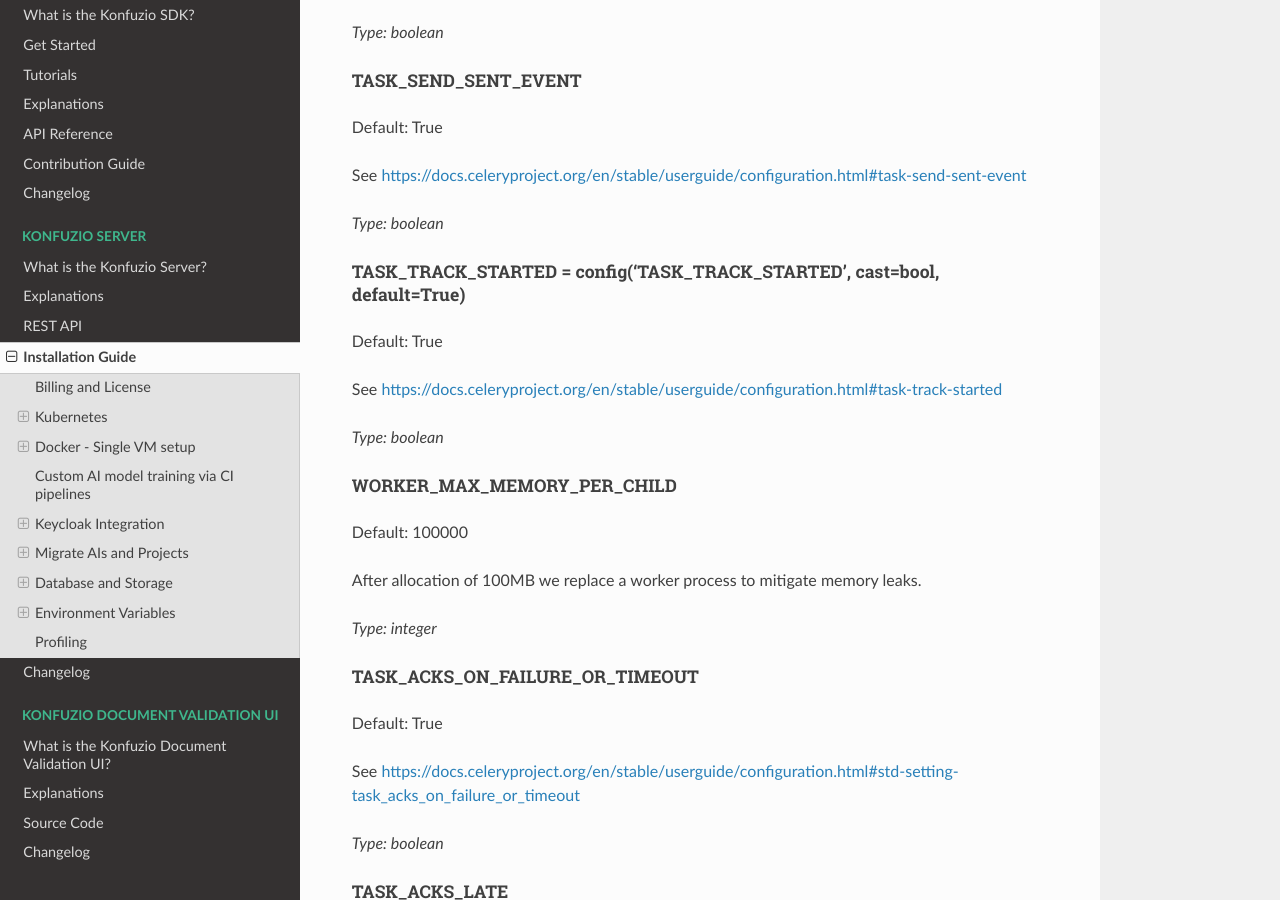
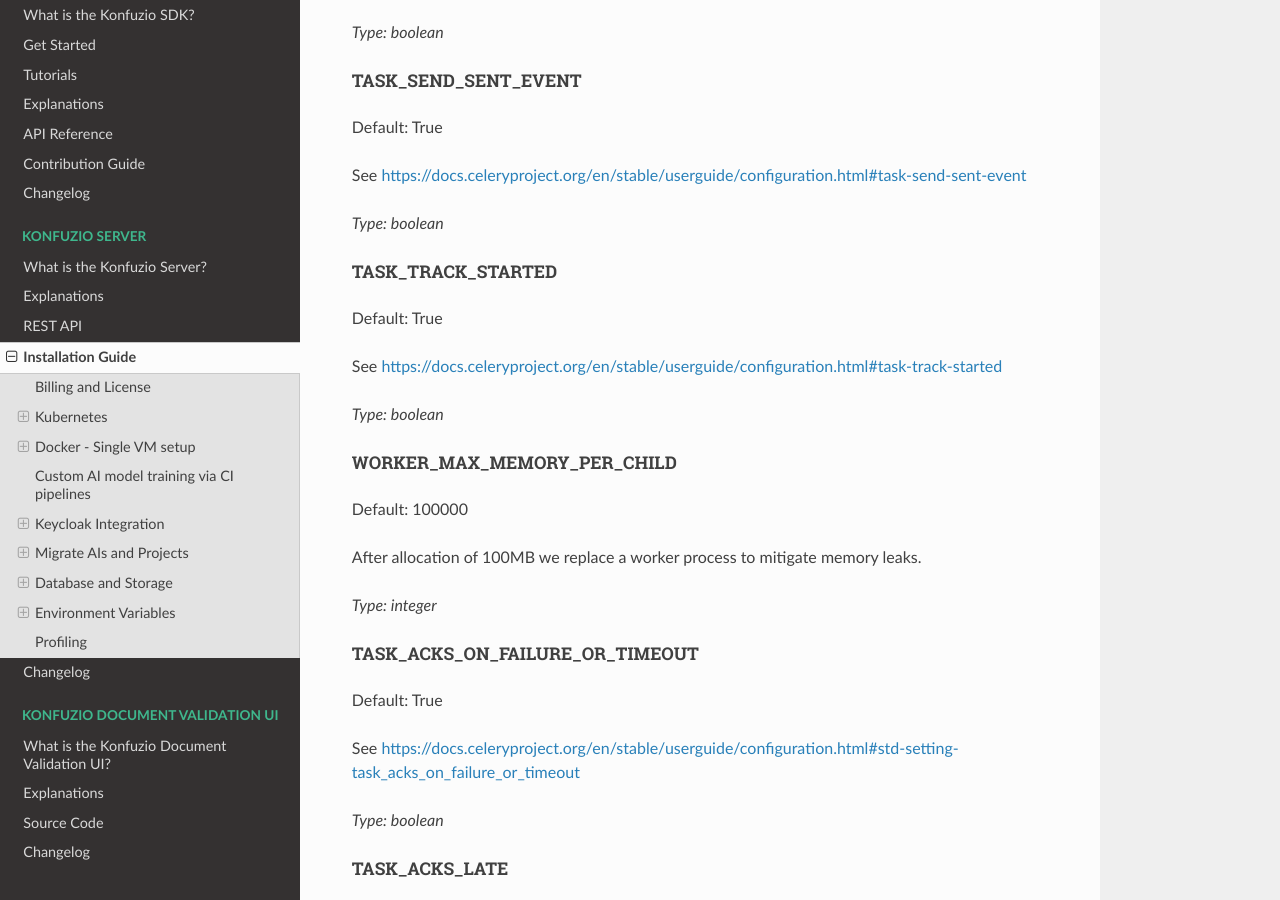
Before and after one commit to konfuzio-ai/konfuzio-sdk, a Sphinx documentation site: the page built from docs/web/on_premises.md, in a window 1280 px wide and 900 px high, scrolled down 20802 px. Built offline with Sphinx 7.4.7 and the Read the Docs theme 2.0.0, drawn with Linux system fonts in a browser that asks for light colours; pages that are not in the unit, such as notebooks, are missing from menus; a script that is not in the unit is left out.

Commit message:
Fix typo.

```diff
--- a/docs/web/on_premises.md
+++ b/docs/web/on_premises.md
@@ -801,7 +801,7 @@
 
 _Type: boolean_
 
-##### TASK_TRACK_STARTED = config('TASK_TRACK_STARTED', cast=bool, default=True)
+##### TASK_TRACK_STARTED
 Default: True
 
 See https://docs.celeryproject.org/en/stable/userguide/configuration.html#task-track-started
```
